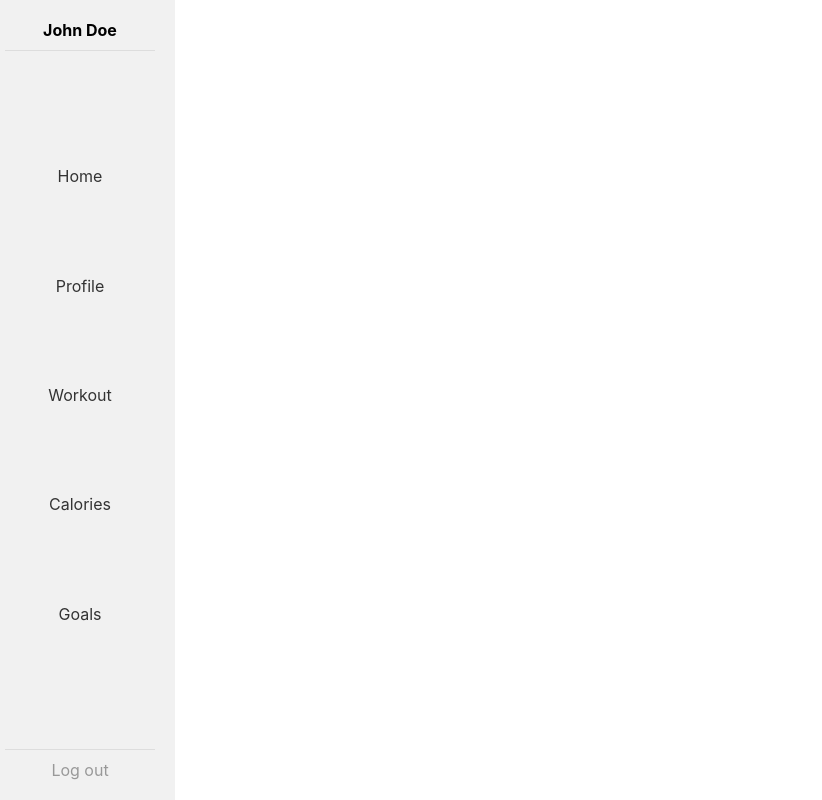
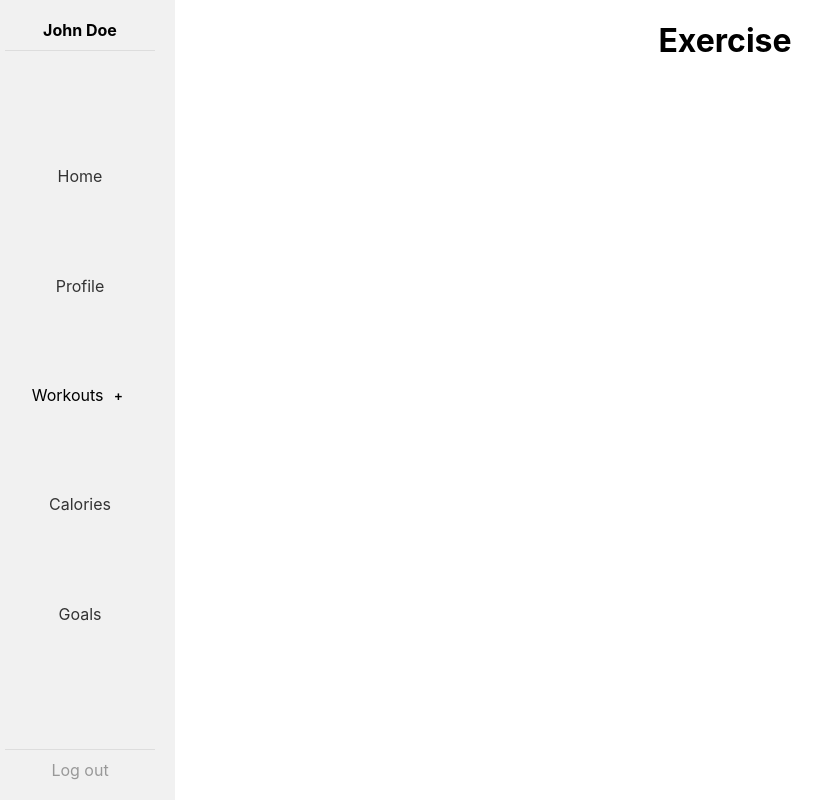
Before and after one commit to mateagluhak/Fitnessify, a React (Create React App) app in the folder fit-ui/: page /exercise in a window 1280 px wide. Shown: the whole page, without its empty margins (15-837 px from the left). Built offline with nearby package versions, Linux system fonts and the light colour scheme.

Commit message:
UI: added Exercise page

```diff
--- a/fit-ui/src/App.css
+++ b/fit-ui/src/App.css
@@ -75,3 +75,36 @@
   border-top: 1px solid #ddd;
   padding-top: 10px;
 }
+
+.sidebar .sub-nav {
+  list-style-type: none;
+  margin-top: 5px;
+  padding-left: 20px;
+}
+
+.sidebar .sub-nav li {
+  margin-bottom: 5px;
+}
+
+.sidebar .sub-nav li a {
+  text-decoration: none;
+  color: #333;
+}
+
+.sidebar .expand-button {
+  background-color: transparent;
+  border: none;
+  cursor: pointer;
+  margin-left: 5px;
+  font-weight: bold;
+  display: inline-flex;
+  align-items: center;
+}
+
+.sidebar .expand-button:focus {
+  outline: none;
+}
+
+.sidebar .expand-button::before {
+  margin-right: 5px;
+}
--- a/fit-ui/src/App.tsx
+++ b/fit-ui/src/App.tsx
@@ -4,6 +4,7 @@ import './App.css';
 import Sidebar from './Sidebar';
 import Home from './pages/Home';
 import Workout from './pages/Workout';
+import Exercise from './pages/Exercise';
 
 
 function App() {
@@ -17,6 +18,7 @@ function App() {
           <Routes>
             <Route path="/" element={<Home/>} />
             <Route path="/workout" element={<Workout/>} />
+            <Route path="/exercise" element={<Exercise/>} />
           </Routes>
         </div>
       </div>
--- a/fit-ui/src/Sidebar.tsx
+++ b/fit-ui/src/Sidebar.tsx
@@ -1,19 +1,38 @@
-import React from 'react';
+import React, { useState } from 'react';
+import { Link } from 'react-router-dom';
 
 function Sidebar() {
+  const [isExpanded, setIsExpanded] = useState(false);
+
+  const handleToggleExpand = () => {
+    setIsExpanded(!isExpanded);
+  };
+
   return (
     <div className="sidebar">
       <div className="username">John Doe</div>
       <ul className="sidebar-nav">
-      <li><a href="/">Home</a></li>
-        <li><a href="/profile">Profile</a></li>
-        <li><a href="/workout">Workout</a></li>
-        <li><a href="/calories">Calories</a></li>
-        <li><a href="/goals">Goals</a></li>
+        <li><Link to="/">Home</Link></li>
+        <li><Link to="/profile">Profile</Link></li>
+        <li>
+          <span>Workouts</span>
+          <button className="expand-button" onClick={handleToggleExpand}>
+            {isExpanded ? '-' : '+'}
+          </button>
+
+          {isExpanded && (
+            <ul className="sub-nav">
+              <li><Link to="/workout">Workout</Link></li>
+              <li><Link to="/exercise">Exercise</Link></li>
+            </ul>
+          )}
+        </li>
+        <li><Link to="/calories">Calories</Link></li>
+        <li><Link to="/goals">Goals</Link></li>
       </ul>
       <div className="logout">Log out</div>
     </div>
   );
-};
+}
 
 export default Sidebar;
--- /dev/null
+++ b/fit-ui/src/pages/Exercise.tsx
@@ -0,0 +1,11 @@
+import React from "react";
+
+function Exercise() {
+  return (
+    <div className="workout-container">
+      <h1>Exercise</h1>
+    </div>
+  );
+}
+
+export default Exercise;
```
